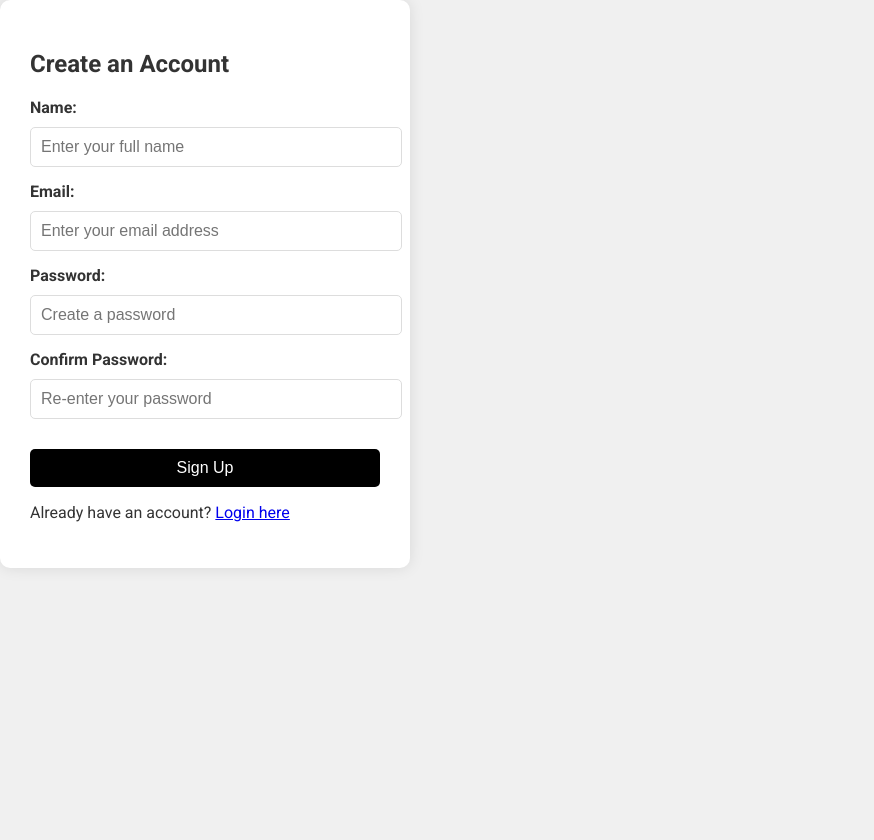
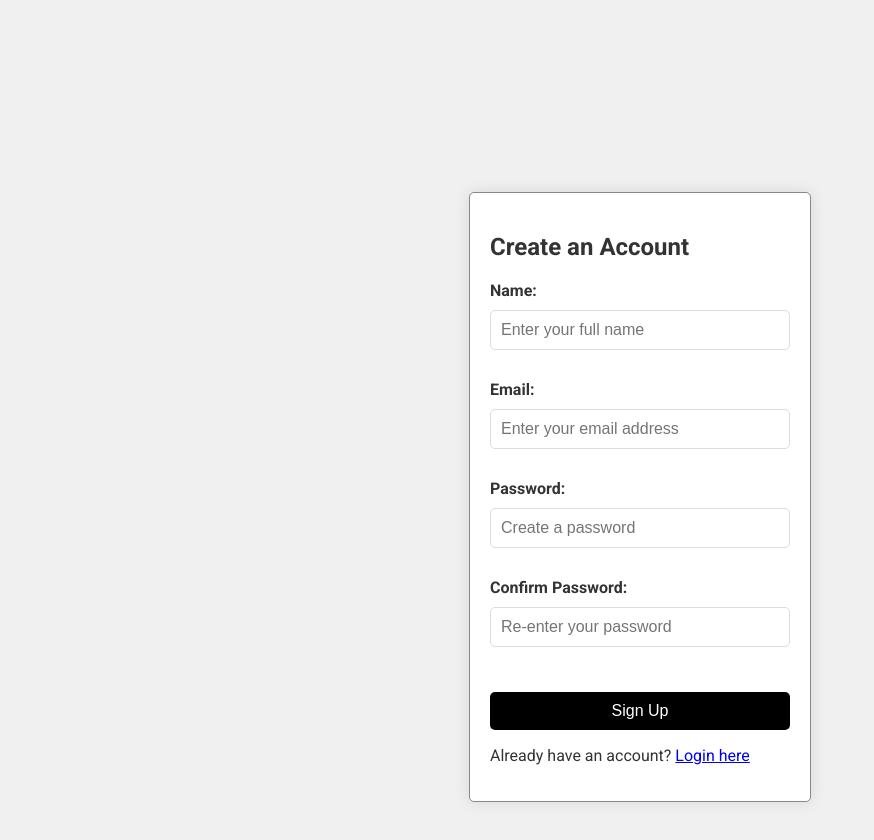
Before and after one commit to jessica-w-pereira/Tours-and-travel-, a plain HTML site: page T&T/signup.html in a window 1280 px wide. Shown: the whole page, without its empty margins (0-874 px from the left). Before the commit the page ends 800 px from the top, so only its background shows below. Drawn offline with Linux system fonts and the light colour scheme.

Commit message:
version 8

```diff
--- a/T&T/styles.css
+++ b/T&T/styles.css
@@ -227,3 +227,38 @@ footer {
         margin-bottom: 10px;
     }
 }
+.signup-modal, .login-modal {
+    display: none; /* Hidden by default */
+    position: fixed;
+    z-index: 1;
+    left: 0;
+    top: 0;
+    width: 100%;
+    height: 100%;
+    overflow: auto;
+    background-color: rgba(0, 0, 0, 0.5);
+}
+
+.signup-container, .login-container {
+    background-color: #fff;
+    margin: 15% auto;
+    padding: 20px;
+    border: 1px solid #888;
+    width: 300px;
+    border-radius: 5px;
+}
+
+.input-group {
+    margin-bottom: 15px; /* Space between input fields */
+}
+
+.input-group label {
+    display: block; /* Make labels stack above inputs */
+    margin-bottom: 5px; /* Space between label and input */
+}
+
+.input-group input {
+    width: 100%; /* Full width for inputs */
+    padding: 10px; /* Padding for inputs */
+    box-sizing: border-box; /* Include padding in width */
+}
```
